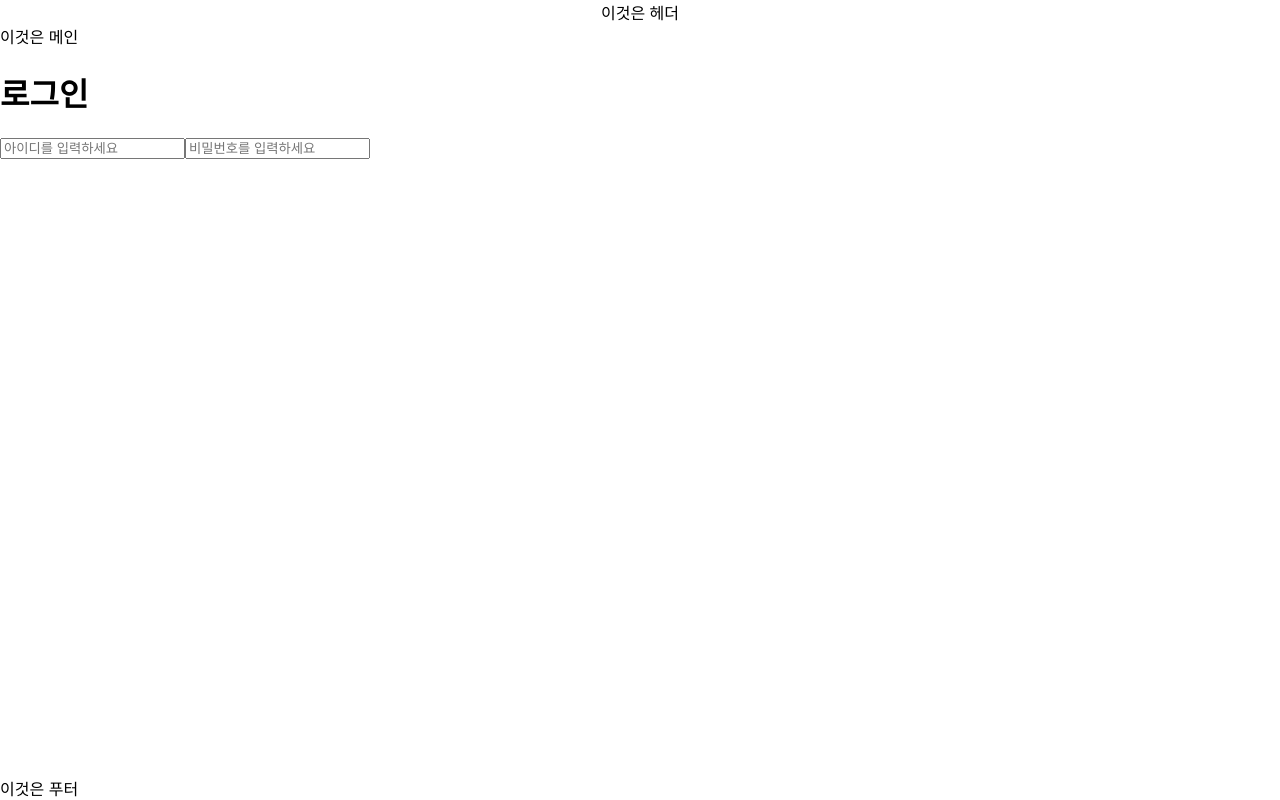
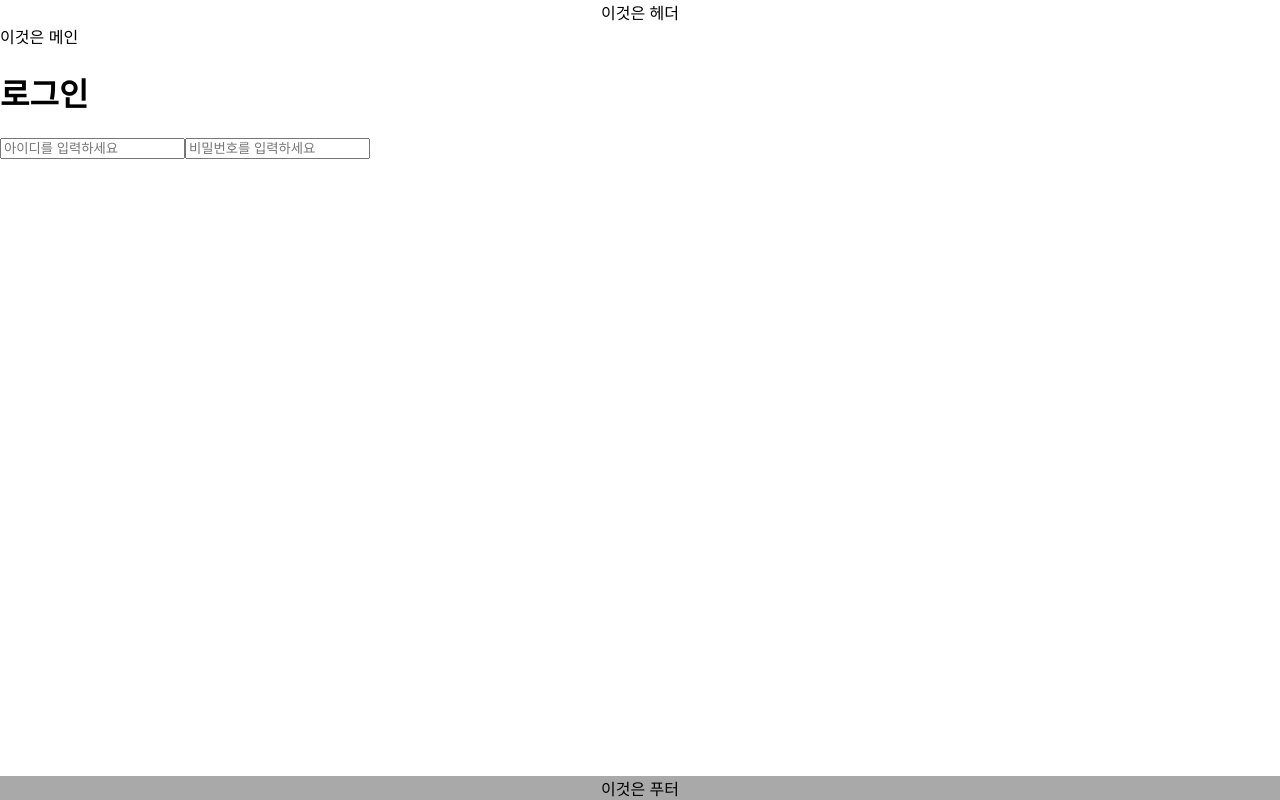
Before and after one commit to dmlgus1922/HN_world, a React (Create React App) app in the folder hnreact/: page / in a window 1280 px wide. Built offline with nearby package versions, Linux system fonts and the light colour scheme.

Commit message:
221218 진행

```diff
--- a/hnreact/src/component/Footer.jsx
+++ b/hnreact/src/component/Footer.jsx
@@ -1,9 +1,11 @@
-import React from 'react'
+import React from 'react';
+import '../css/Footer.css';
 
 const Footer = () => {
   return (
     <div className='footer'>
       이것은 푸터
+
     </div>
   )
 }
--- a/hnreact/src/css/Footer.css
+++ b/hnreact/src/css/Footer.css
@@ -1,3 +1,4 @@
 .footer {
     text-align: center;
+    background-color: darkgray;
 }
```
Also changed, not shown: 2 other files (tests, documents, lock files or other folders).
